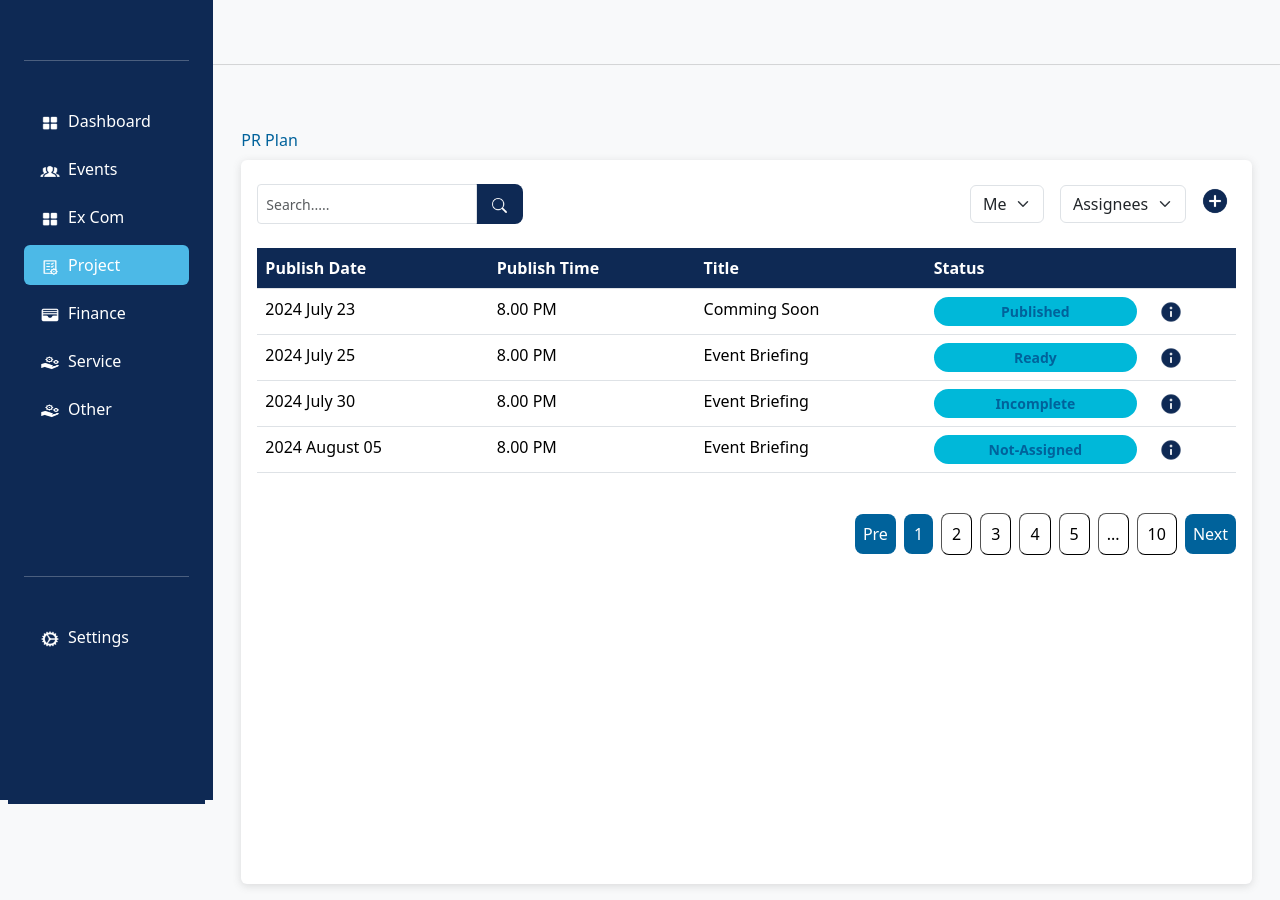
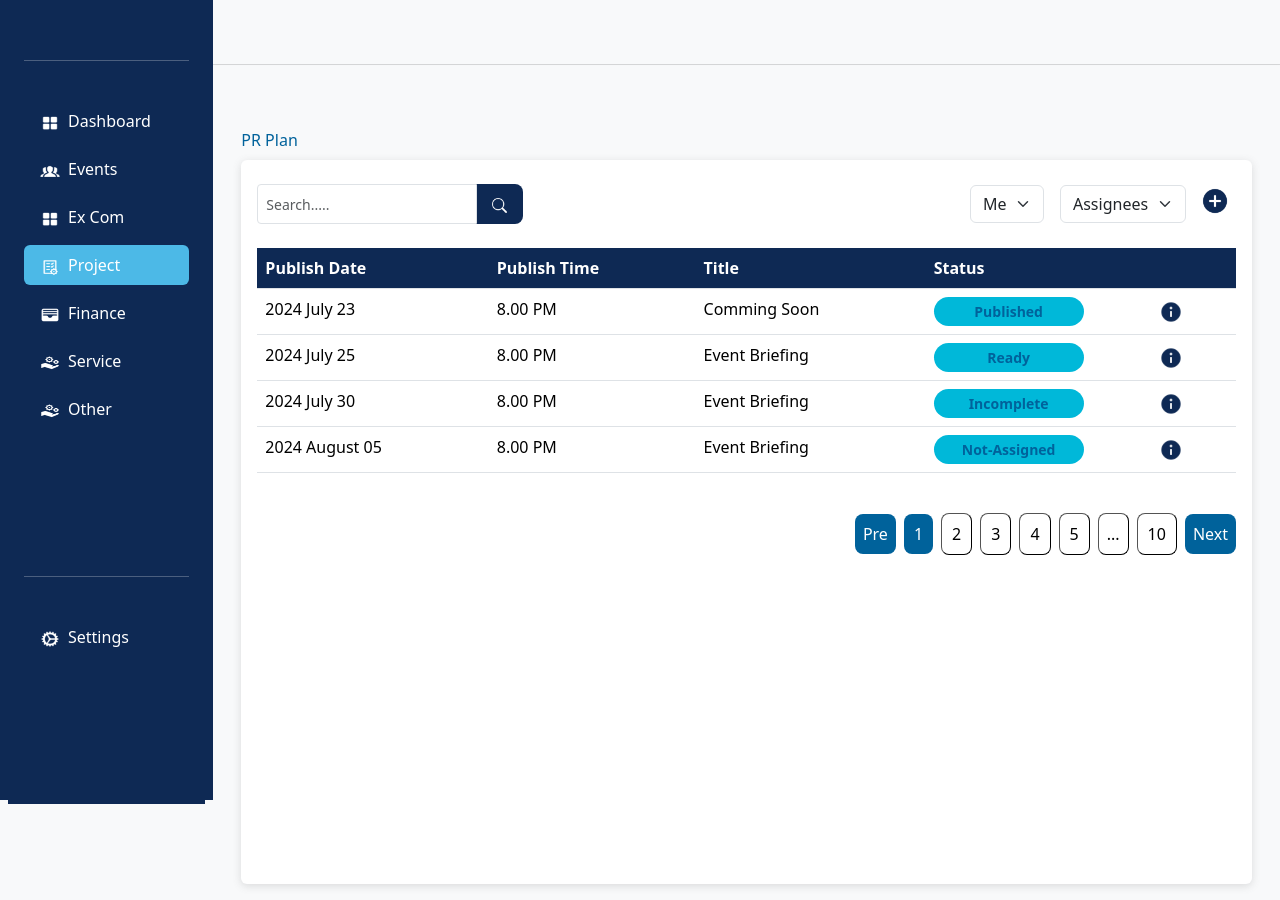
Before and after one commit to smaasath/IEEE-Student-branch-front-end, a React (Vite) app: page /dashboard/project/1/prPlan in a window 1280 px wide. Built offline with nearby package versions, Linux system fonts and the light colour scheme.

Commit message:
academic year API bind

```diff
--- a/src/components/common/commonStatusContainer/commonStatusContainer.jsx
+++ b/src/components/common/commonStatusContainer/commonStatusContainer.jsx
@@ -14,9 +14,9 @@ const CommonStatusContainer = ({ status }) => {
       case "ONGOING":
         return { bgcolor: "#00B8D9", color: "#00629B ", text: "Ongoing" };
       case "ACTIVE":
-        return { bgcolor: "#00B8D9", color: "#00629B ", text: "Active" };
+        return { bgcolor: "rgb(0, 0, 255,0.1)", color: "rgb(0, 0, 255) ", text: "Active" };
       case "DEACTIVE":
-        return { bgcolor: "#00B8D9", color: "#00629B ", text: "Deactive" };
+        return { bgcolor: "rgb(128, 128, 128,0.1)", color: "rgb(128, 128, 128) ", text: "Deactive" };
       case "NOTASSIGNED":
         return { bgcolor: "#00B8D9", color: "#00629B ", text: "Not-Assigned" };
       case "READY":
@@ -40,7 +40,7 @@ const CommonStatusContainer = ({ status }) => {
   return (
     <div
       className="rounded-4 p-1 text-center ps-2 pe-2 fw-bold"
-      style={{ color: data.color, backgroundColor: data.bgcolor, fontSize: 14 }}
+      style={{ color: data.color, backgroundColor: data.bgcolor, fontSize: 14, maxWidth:150 }}
     >
       {data.text}
     </div>
```
